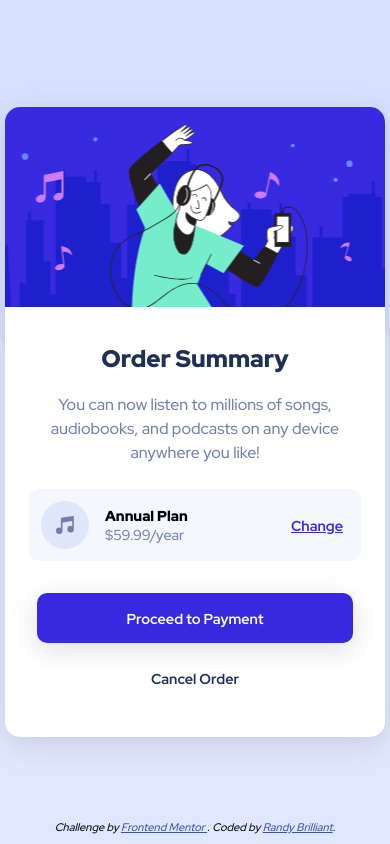
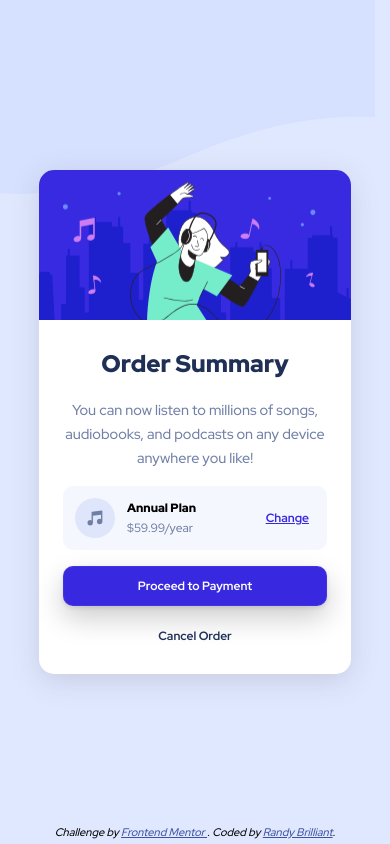
Before and after one commit to RandyBrilliant/order-summary-component, a plain HTML site: page index.html in a window 390 px wide. Drawn offline with Linux system fonts and the light colour scheme.

Commit message:
Fixes some issues

```diff
--- a/css/style.css
+++ b/css/style.css
@@ -35,8 +35,8 @@ body {
 }
 
 .card {
-  width: 380px;
-  min-height: 600px;
+  width: 420px;
+  min-height: fit-content;
   background: white;
   display: flex;
   flex-direction: column;
@@ -70,24 +70,27 @@ body {
 
 .pricing {
   width: 100%;
+  padding: 1.25rem;
   background-color: var(--v-pale-blue);
-  padding: 1rem;
   display: flex;
   justify-content: space-between;
   align-items: center;
   border-radius: 10px;
-  margin-top: 1.2rem;
+  margin-top: 1.25rem;
 }
 
 .description-group {
   text-align: left;
   margin-right: auto;
   margin-left: 1rem;
+  margin-top: 0;
+  margin-bottom: 0;
 }
 
 .pricing-title {
   font-weight: 900;
   font-size: 0.9rem;
+  margin-bottom: 0.5rem;
 }
 
 .pricing-desc {
@@ -113,7 +116,7 @@ body {
 }
 
 .card-button {
-  padding: 0 2rem 1.5rem 2rem;
+  padding: 1.5rem 2rem;
   display: flex;
   flex-direction: column;
   width: 100%;
@@ -133,7 +136,9 @@ body {
 .btn-primary {
   background-color: var(--bright-blue);
   color: white;
-  box-shadow: rgba(100, 100, 111, 0.2) 0px 7px 29px 0px;
+  box-shadow: rgba(0, 0, 0, 0.2) 0px 12px 28px 0px,
+    rgba(0, 0, 0, 0.1) 0px 2px 4px 0px,
+    rgba(255, 255, 255, 0.05) 0px 0px 0px 1px inset;
   transition: 0.2s background ease-in;
 }
 
@@ -162,19 +167,18 @@ body {
   color: hsl(228, 45%, 44%);
 }
 
-@media (max-width: 376px) {
+@media (max-width: 750px) {
   body {
     background: var(--pale-blue) url("../images/pattern-background-mobile.svg")
       no-repeat;
   }
 
   .card {
-    width: 90vw;
-    min-height: 75vh;
+    max-width: 80vw;
   }
 
   .card-hero {
-    height: 135px;
+    height: 150px;
   }
 
   .card-body {
@@ -190,17 +194,17 @@ body {
     margin-top: 1rem;
   }
 
+  .music-icon {
+    width: 2.5rem;
+  }
+
   .description-group {
     margin-left: 0.75rem;
   }
 
   .pricing-title {
-    font-weight: 900;
     font-size: 0.75rem;
-  }
-
-  .music-icon {
-    width: 2.75rem;
+    margin-bottom: 0.25rem;
   }
 
   .pricing-desc {
@@ -212,7 +216,7 @@ body {
   }
 
   .card-button {
-    padding: 0 1.5rem 0.5rem 1.5rem;
+    padding: 0.5rem 1.5rem;
   }
 
   .btn {
@@ -224,48 +228,16 @@ body {
   }
 }
 
-@media (min-height: 810px) and (max-height: 1000px) {
-  .card {
-    height: auto;
+@media (max-width: 300px) {
+  .card-body {
+    padding: 0rem 1.5rem;
   }
 
-  .card-hero {
-    height: 200px;
-  }
-
-  .card-body {
-    padding: 1rem 1.5rem;
-  }
-
-  .pricing {
-    padding: 0.75rem;
-    margin-top: 1.5rem;
-  }
-
-  .pricing-title {
-    font-size: 0.9rem;
-  }
-
-  .pricing-desc {
-    font-size: 0.9rem;
-  }
-
-  .btn-link {
-    font-size: 0.9rem;
-  }
-
-  .btn {
-    height: 50px;
-    font-size: 0.9rem;
-  }
-}
-
-@media (max-width: 300px) {
   .music-icon {
-    width: 2.2rem;
+    width: 2rem;
   }
   .pricing {
-    padding: 0.75rem;
+    padding: 0.5rem;
     margin-top: 1.5rem;
   }
 
@@ -274,19 +246,29 @@ body {
   }
 
   .pricing-title {
-    font-size: 0.75rem;
+    font-size: 0.65rem;
+    margin-bottom: 2px;
   }
 
   .pricing-desc {
-    font-size: 0.75rem;
+    font-size: 0.65rem;
   }
 
   .btn-link {
-    font-size: 0.75rem;
+    font-size: 0.65rem;
   }
 
   .btn {
-    height: 40px;
+    height: 30px;
+    font-size: 0.65rem;
+  }
+
+  .card-title {
+    font-size: 1.2rem;
+  }
+
+  .card-desc {
     font-size: 0.75rem;
+    line-height: 1.5;
   }
 }
--- a/index.html
+++ b/index.html
@@ -13,28 +13,28 @@
     <link rel="stylesheet" href="./css/style.css" />
   </head>
   <body>
-    <article class="card">
+    <main class="card">
       <header class="card-hero"></header>
-      <main class="card-body">
+      <article class="card-body">
         <h1 class="card-title">Order Summary</h1>
         <p class="card-desc">
           You can now listen to millions of songs, audiobooks, and podcasts on
           any device anywhere you like!
         </p>
-        <dl class="pricing">
+        <aside class="pricing">
           <img src="./images/icon-music.svg" alt="" class="music-icon" />
-          <div class="description-group">
+          <dl class="description-group">
             <dt class="pricing-title">Annual Plan</dt>
             <dd class="pricing-desc">$59.99/year</dd>
-          </div>
+          </dl>
           <button class="btn-link">Change</button>
-        </dl>
-      </main>
-      <footer class="card-button">
+        </aside>
+      </article>
+      <div class="card-button">
         <button class="btn btn-primary">Proceed to Payment</button>
         <button class="btn btn-secondary">Cancel Order</button>
-      </footer>
-    </article>
+      </div>
+    </main>
 
     <footer class="attribution">
       <address>
```
